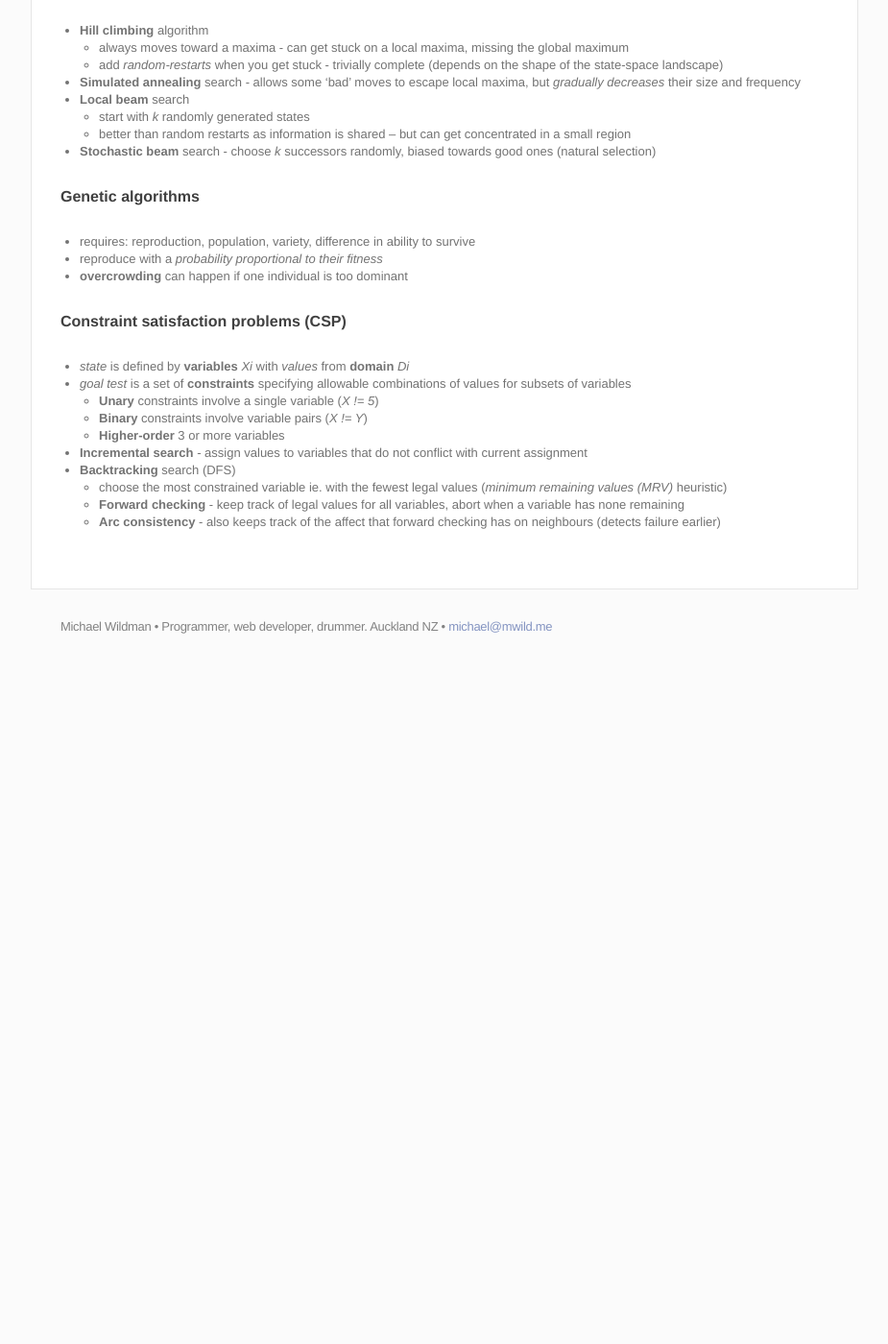
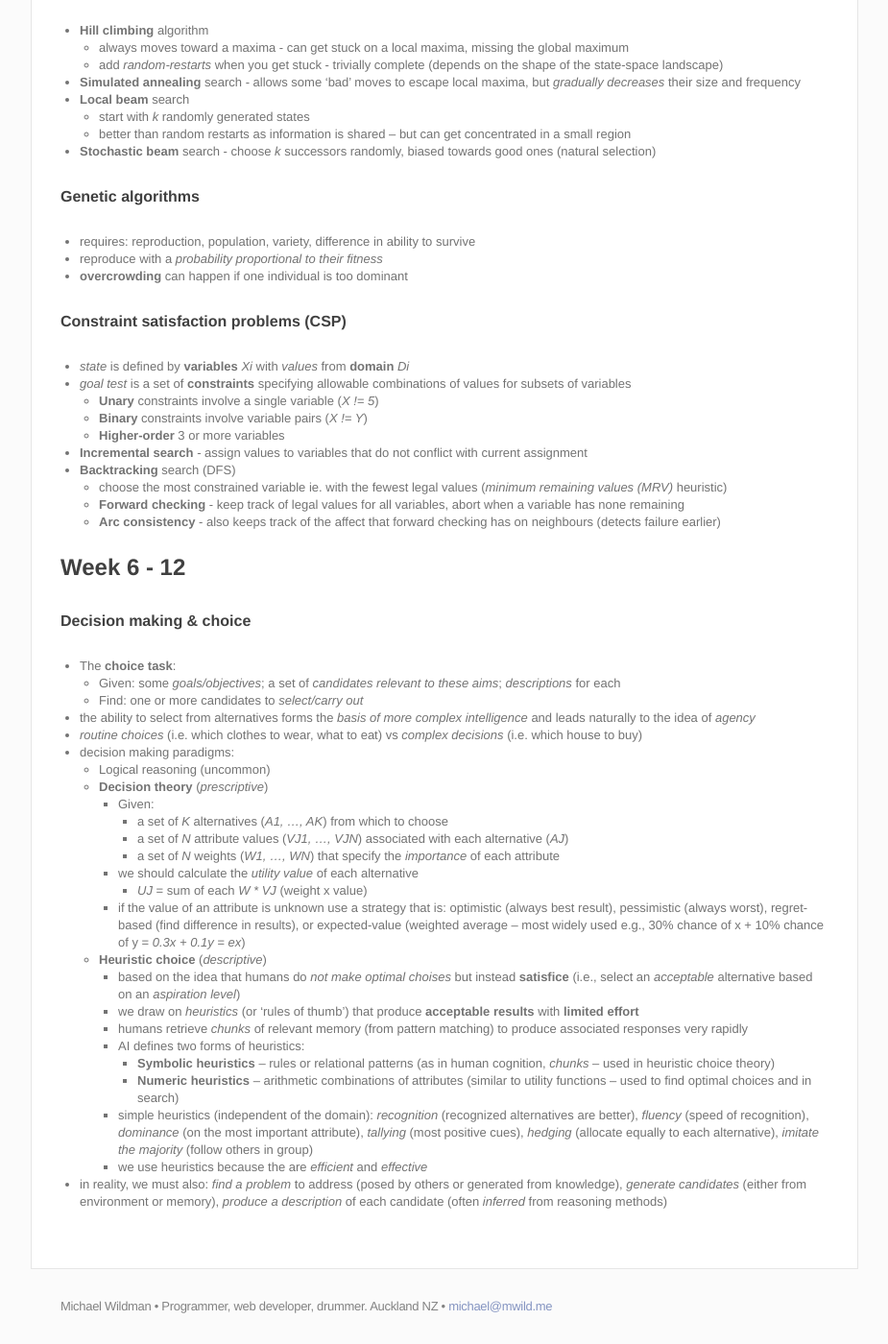
Before and after one commit to m-wild/mwild.me_archive, a Jekyll site: the page built from _posts/uni/2014-08-21-cs367-notes.md, in a window 1280 px wide and 1400 px high, scrolled down 1519 px. Shown: the whole window at 96% size, without its empty margins (177-1102 px from the left). Built offline with Jekyll 4.4.1, drawn with Linux system fonts in a browser that asks for light colours; Markdown is read by kramdown in place of the engine named in the settings; before the commit the page ends 2211 px from its top, so only the background shows below that.

Commit message:
cs367 updates

```diff
--- a/_posts/uni/2014-08-21-cs367-notes.md
+++ b/_posts/uni/2014-08-21-cs367-notes.md
@@ -73,3 +73,32 @@ excerpt:
 	- choose the most constrained variable ie. with the fewest legal values (_minimum remaining values (MRV)_ heuristic)
 	- __Forward checking__ - keep track of legal values for all variables, abort when a variable has none remaining
 	- __Arc consistency__ - also keeps track of the affect that forward checking has on neighbours (detects failure earlier)
+
+
+##Week 6 - 12
+####Decision making & choice
+- The __choice task__:
+	- Given: some _goals/objectives_; a set of _candidates relevant to these aims_; _descriptions_ for each
+	- Find: one or more candidates to _select/carry out_
+- the ability to select from alternatives forms the _basis of more complex intelligence_ and leads naturally to the idea of _agency_
+- _routine choices_ (i.e. which clothes to wear, what to eat) vs _complex decisions_ (i.e. which house to buy)
+- decision making paradigms:
+	- Logical reasoning (uncommon)
+	- __Decision theory__ (_prescriptive_)
+		- Given:
+			- a set of _K_ alternatives (_A1, ..., AK_) from which to choose
+			- a set of _N_ attribute values (_VJ1, ..., VJN_) associated with each alternative (_AJ_)
+			- a set of _N_ weights (_W1, ..., WN_) that specify the _importance_ of each attribute
+		- we should calculate the _utility value_ of each alternative
+			- _UJ_ = sum of each _W * VJ_ (weight x value)
+		- if the value of an attribute is unknown use a strategy that is: optimistic (always best result), pessimistic (always worst), regret-based (find difference in results), or expected-value (weighted average -- most widely used e.g., 30% chance of x + 10% chance of y = _0.3x + 0.1y = ex_)
+	- __Heuristic choice__ (_descriptive_)
+		- based on the idea that humans do _not make optimal choises_ but instead __satisfice__ (i.e., select an _acceptable_ alternative based on an _aspiration level_)
+		- we draw on _heuristics_ (or 'rules of thumb') that produce __acceptable results__ with __limited effort__
+		- humans retrieve _chunks_ of relevant memory (from pattern matching) to produce associated responses very rapidly
+		- AI defines two forms of heuristics:
+			- __Symbolic heuristics__ -- rules or relational patterns (as in human cognition, _chunks_ -- used in heuristic choice theory)
+			- __Numeric heuristics__ -- arithmetic combinations of attributes (similar to utility functions -- used to find optimal choices and in search)
+		- simple heuristics (independent of the domain): _recognition_ (recognized alternatives are better), _fluency_ (speed of recognition), _dominance_ (on the most important attribute), _tallying_ (most positive cues), _hedging_ (allocate equally to each alternative), _imitate the majority_ (follow others in group)
+		- we use heuristics because the are _efficient_ and _effective_
+- in reality, we must also: _find a problem_ to address (posed by others or generated from knowledge), _generate candidates_ (either from environment or memory), _produce a description_ of each candidate (often _inferred_ from reasoning methods)
```
